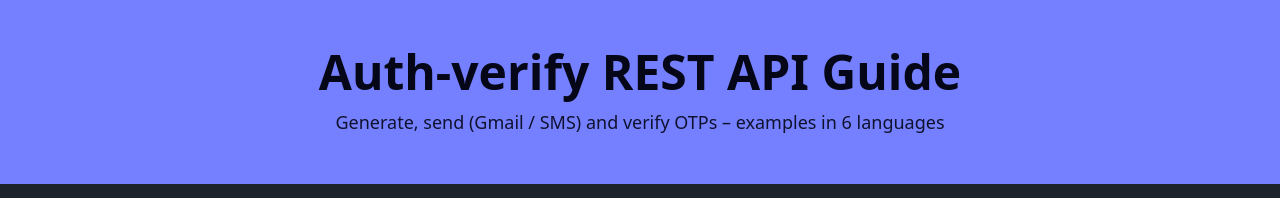
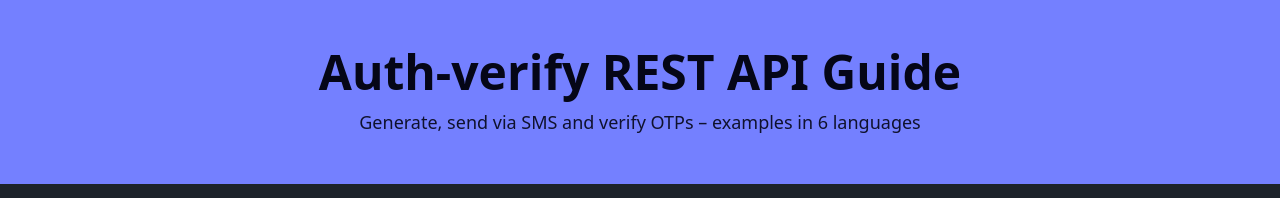
Before and after one commit to Jahongir2007/auth-verify, a website: page rest-api/public/index.html in a window 1280 px wide. Shown: the top 198 px of the page. Drawn offline with nearby package versions, Linux system fonts and the light colour scheme.

Commit message:
Update index.html

```diff
--- a/rest-api/public/index.html
+++ b/rest-api/public/index.html
@@ -28,7 +28,7 @@
     <div class="container mx-auto text-center">
       <h1 class="text-4xl md:text-5xl font-bold mb-3">Auth-verify REST API Guide</h1>
       <p class="text-lg opacity-90">
-        Generate, send (Gmail / SMS) and verify OTPs – examples in 6 languages
+        Generate, send via SMS and verify OTPs – examples in 6 languages
       </p>
     </div>
   </header>
```
